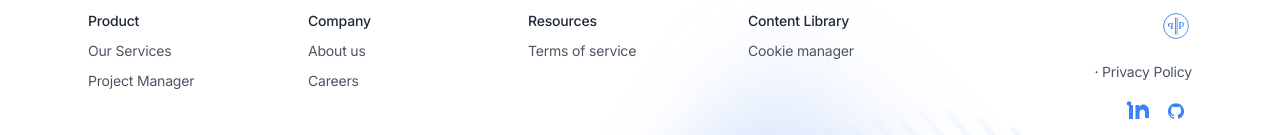
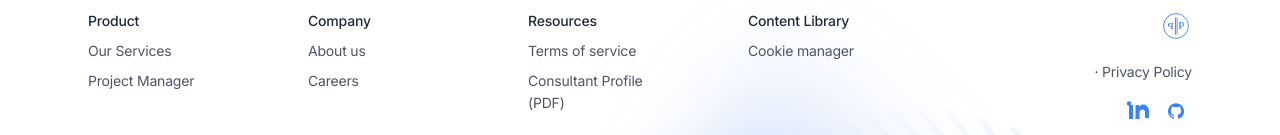
Before and after one commit to Ridvan-bot/pohlmanprotean.se, a Next.js app: page / in a window 1280 px wide. Shown: the part 5438-5573 px from the top of the page. Built offline with nearby package versions, Linux system fonts and the light colour scheme.

Commit message:
feat: add link to download Consultant Profile PDF in footer for easy access

```diff
--- a/components/ui/footer.tsx
+++ b/components/ui/footer.tsx
@@ -78,6 +78,16 @@ export default function Footer() {
                   Terms of service
                 </a>
               </li>
+              <li>
+                <a
+                  className="text-gray-600 dark:text-indigo-200/65 transition hover:text-blue-500"
+                  href="/files/robinpohlman_pohlmanprotean.pdf"
+                  download="Robin-Pohlman-Consultant-Profile.pdf"
+                  type="application/pdf"
+                >
+                  Consultant Profile (PDF)
+                </a>
+              </li>
             </ul>
           </div>
           {/* 4th block */}
```
Also changed, not shown: 1 other file (tests, documents, lock files or other folders).
